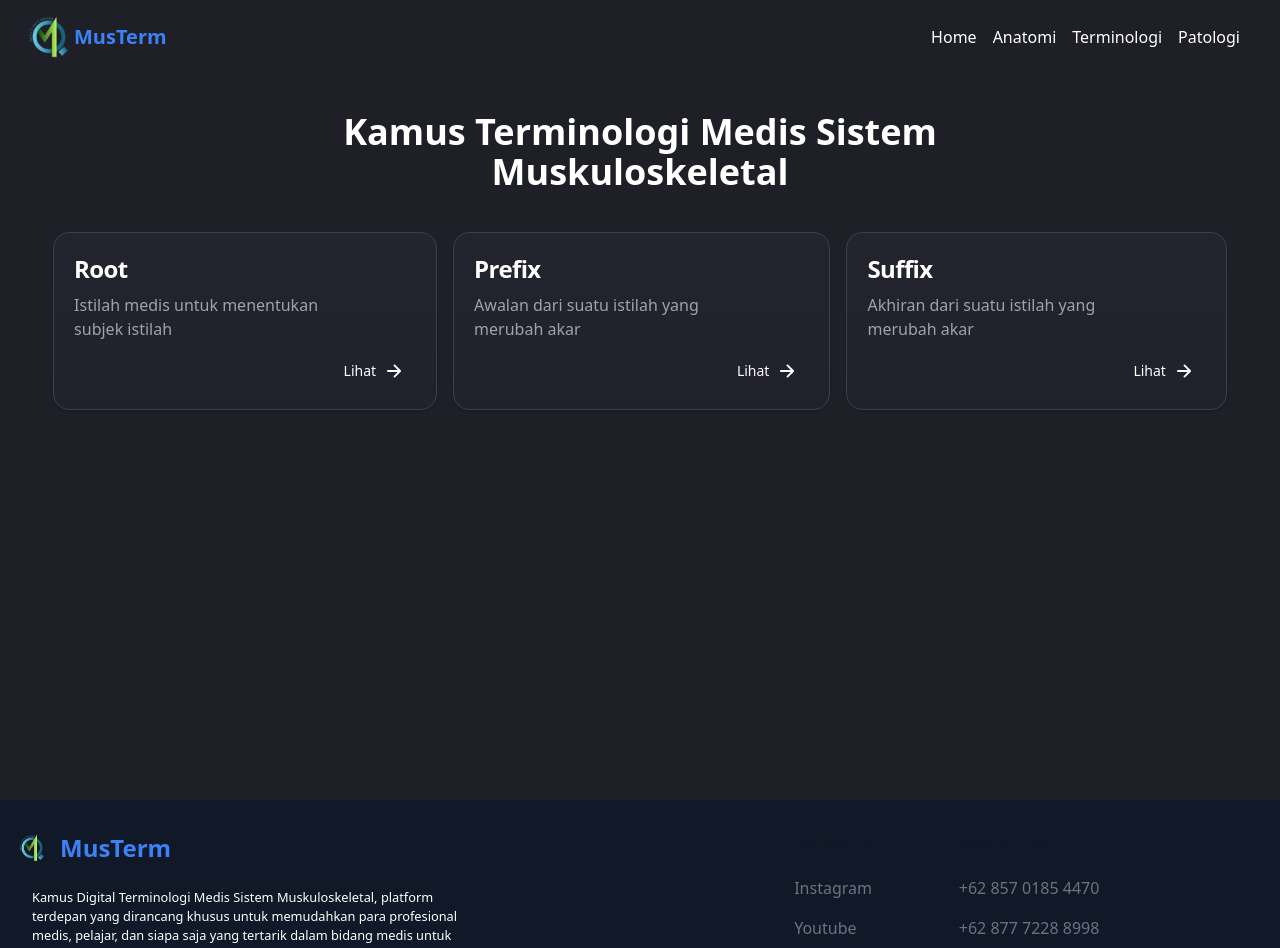
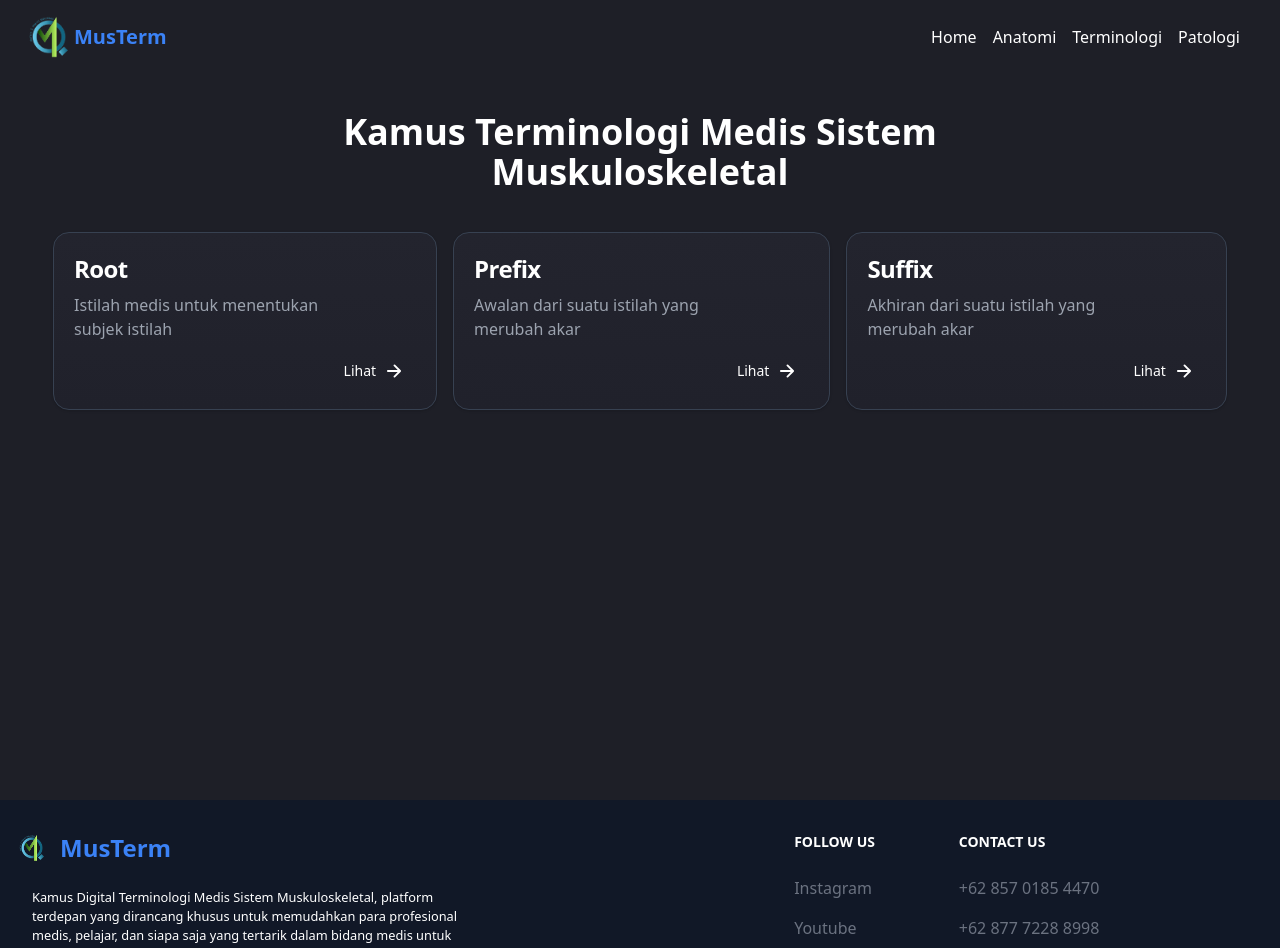
Before and after one commit to Ardiansyah1506/kamus-MusTerm, a Next.js app: page /terminologi in a window 1280 px wide. Shown: the top 948 px of the page. Built offline with nearby package versions, Linux system fonts and the light colour scheme.

Commit message:
fixxxxxxx

```diff
--- a/components/footer.js
+++ b/components/footer.js
@@ -41,7 +41,7 @@ export const Footer = () => {
           </div>
           <div className="grid grid-cols-2 gap-8 sm:gap-6 sm:grid-cols-3">
             <div>
-              <h2 className="mb-6 text-sm font-semibold text-gray-900 uppercase dark:text-white">Follow us</h2>
+              <h2 className="mb-6 text-sm font-semibold uppercase text-white">Follow us</h2>
               <ul className="text-gray-500 dark:text-gray-400 font-medium">
                 <li className="mb-4">
                   <Link href="https://www.instagram.com/pkmkc.musterm"
@@ -67,7 +67,7 @@ export const Footer = () => {
               </ul>
             </div>
             <div>
-              <h2 className="mb-6 text-sm font-semibold text-gray-900 uppercase dark:text-white">Contact Us</h2>
+              <h2 className="mb-6 text-sm font-semibold uppercase text-white">Contact Us</h2>
               <ul className="text-gray-500 dark:text-gray-400 font-medium">
                 <li className="mb-4">
                   <Link href="https://wa.me/+6285701854470?text=Permisi" target="_blank">
```
